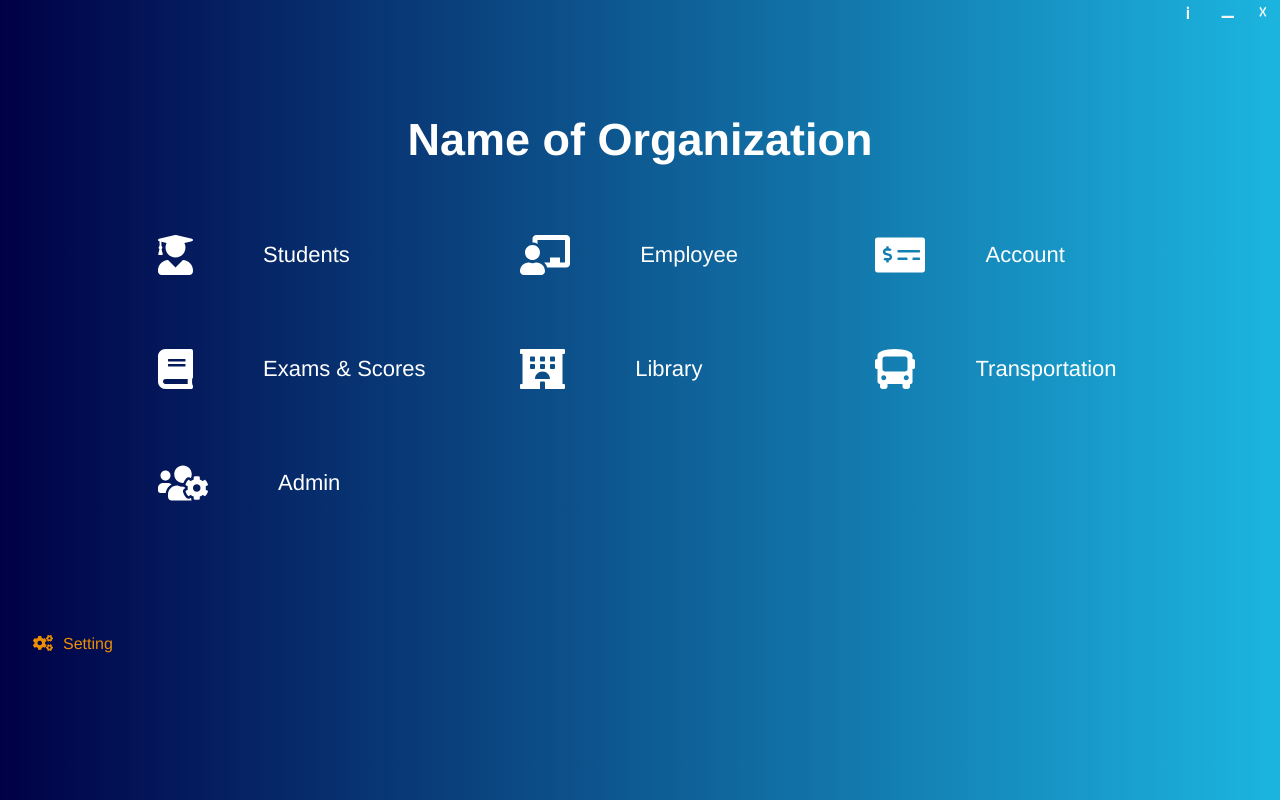
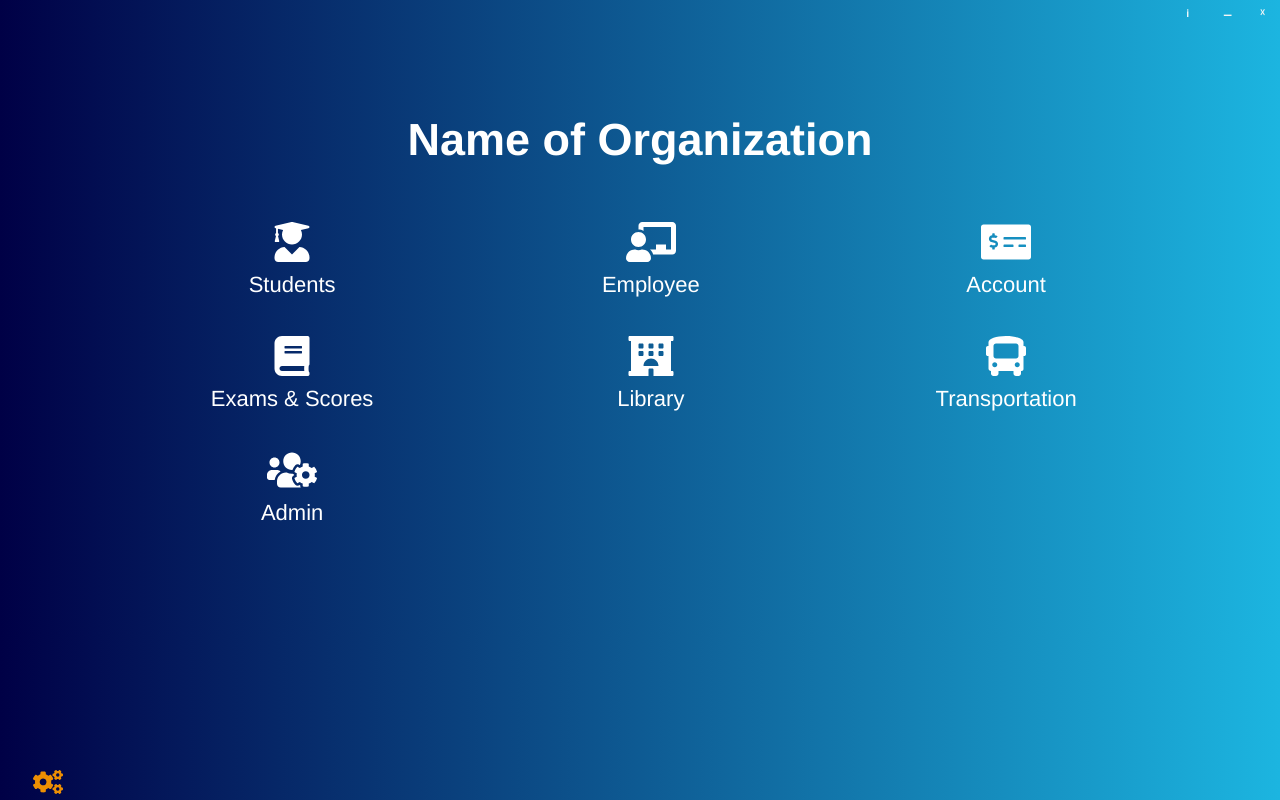
Before and after one commit to ashish6566/electron-vue-app, a Vue app in the folder app-1.0.0/: page / in a window 1280 px wide. Built offline with nearby package versions, Linux system fonts and the light colour scheme.

Commit message:
package.json update, vue router fixed, background.js updated, Vuex dependencies removed, nav-link in Home.vue modified

```diff
--- a/app-1.0.0/package.json
+++ b/app-1.0.0/package.json
@@ -17,8 +17,7 @@
     "@fortawesome/vue-fontawesome": "^0.1.7",
     "core-js": "^2.6.5",
     "vue": "^2.6.10",
-    "vue-router": "^3.0.3",
-    "vuex": "^3.0.1"
+    "vue-router": "^3.0.3"
   },
   "devDependencies": {
     "@vue/cli-plugin-babel": "^3.11.0",
--- a/app-1.0.0/src/App.vue
+++ b/app-1.0.0/src/App.vue
@@ -8,10 +8,10 @@
           </button>
         </div>
         <div class="controls">
-            <button class="btnControl" id="btnMin" v-on:click="minimize">&#9866;</button>
+            <button class="btnControl" id="btnMin">&#9866;</button>
         </div>
         <div class="controls">
-          <button class="btnControl" id="btnClose" v-on:click="close">&#9747;</button>
+          <button class="btnControl" id="btnClose">&#9747;</button>
         </div>
       </div>
     </div>
@@ -21,31 +21,30 @@
 
 <style>
 *{
-  font-size: 1rem;
+  font-size: 10px;
   margin: 0;
   padding: 0;
   box-sizing: border-box;
 }
-
-#app {
+body{
   background: linear-gradient(to right, #fc4a1a, #f7b733);
   background: linear-gradient(to bottom, #360033, #0b8793);
   background: linear-gradient(to bottom, #000000, #434343);
-   background: linear-gradient(to right, #000046, #1cb5e0);
-  height: 100vh;
+  background: linear-gradient(to right, #000046, #1cb5e0);
+}
+#app {
+  height: 100%;
+  width: 100%;
   font-family: 'Avenir', Helvetica, Arial, sans-serif;
   -webkit-font-smoothing: antialiased;
   -moz-osx-font-smoothing: grayscale;
   color: #fff;
-  height: 100vh;
 }
-
 .controlbar{
   width: 100%;
   -webkit-app-region: drag;
   height: 25px;
 }
-
 .window-control{
   position: absolute;
   right: 0px;
@@ -53,11 +52,9 @@
   -webkit-app-region: no-drag;
   height: 25px;
 }
-
 button{
   border: none;
 }
-
 .btnControl{
   font-weight: bold;
   color: whitesmoke;
@@ -65,33 +62,21 @@ button{
   width: 35px;
   background-color: transparent;
 }
-
 #btnAbout{
   margin-right: 5px;
 }
-
 #btnMin:hover{
   background-color: grey;
 }
-
 #btnClose:hover{
   background-color: red;
 }
-
 a{
   text-decoration: none;
   color: #fff;
 }
-
 .left-sidebar #back-home a{
   color: #000;
-}
-
-.footer{
-  width: 100%;
-  height: 25px;
-  position: absolute;
-  bottom: 0px;
 }
 
 .about, .account, .admin, .exams-scores, .employee, .library, .student, .transportation{
@@ -99,24 +84,96 @@ a{
   background: aliceblue;
   color: #3a3d40;
 }
-
 .left-sidebar{
   width: 20%;
   height: 100%;
   padding-left: 10px;
 }
-
 #back-home{
   width: 100%;
   display: block;
   padding: 10px 0;
 }
-
 hr{
   background:white;
 }
-
 .page-title{
   padding: 10px 0px;
 }
+.home{
+  padding-top: 50px;
+  height: 100%;
+}
+.container{
+  display: flex;
+  text-align: center;
+  flex-direction: column;
+  width:80%;
+  margin: 0 auto;
+}
+.head-title{
+  height: 130px;
+  display: flex;
+  justify-content: center;
+  align-items: center;
+}
+.head-title h2{
+  font-size: 45px;
+}
+.grid-dashboards{
+  display: grid;
+  grid-template-columns: 34% 33.33% 33.33%;
+  grid-template-rows:100px 100px 100px;
+  margin-bottom: 100px;
+  grid-gap:14px;
+}
+.grid-dashboards .nav-link{
+  display: flex;
+  align-items: center;
+  justify-content:left;
+  padding-right: 20px;
+  font-size: 30px;
+  box-sizing: border-box;
+}
+.grid-dashboards .nav-link a .nav-icon{
+  padding: 10px;
+  margin: 0px auto;
+}
+.grid-dashboards .nav-link a .nav-icon svg{
+  width: 50px;
+  height: 40px;
+  font-size: 40px;
+}
+.grid-dashboards .nav-link a{
+  font-size: 22px;
+  margin: 0px auto;
+}
+.grid-dashboards .nav-link:hover{
+    /* border: #fff solid 1px; */
+      /* background: linear-gradient(to bottom, #ff8008, #ffc837); */
+    border:  #ED8F03 1px  solid;
+    margin: -1.1167px;
+}
+.footer-options{
+  position: absolute;
+  bottom: 0px;
+  display: flex;
+  margin-left:30px;
+  padding: 2px 3px;
+}
+.footer-options .foot-icon{
+  padding-right: 10px;
+   color: #ED8F03;
+}
+.footer-options .foot-icon svg{
+  width: 30px;
+  height: 30px;
+}
+.footer-options:hover{
+   /* background-color:   #ED8F03; */
+     color: #fff;
+}
+.footer-options .foot-label{
+  color: #ED8F03;
+}
 </style>
--- a/app-1.0.0/src/background.js
+++ b/app-1.0.0/src/background.js
@@ -19,10 +19,6 @@ function createWindow () {
   win = new BrowserWindow({
     width: 1280,
     height: 720,
-    minWidth: 800,
-    minHeight: 600,
-    maxWidth: 1680,
-    maxHeight: 900,
     //frame: false,
     webPreferences: {
     nodeIntegration: true
--- a/app-1.0.0/src/main.js
+++ b/app-1.0.0/src/main.js
@@ -1,24 +1,21 @@
 import Vue from 'vue'
 import App from './App.vue'
 import router from './router'
-import store from './store'
 
 import { dom } from '@fortawesome/fontawesome-svg-core'
-dom.watch();
 import { library } from '@fortawesome/fontawesome-svg-core'
 import { FontAwesomeIcon } from '@fortawesome/vue-fontawesome'
 import {
   faUserGraduate, faMoneyCheckAlt, faBook, faHotel, faBus, faUsersCog, faChalkboardTeacher, faCogs
-} from '@fortawesome/free-solid-svg-icons';
+} from '@fortawesome/free-solid-svg-icons'
 
-library.add( faUserGraduate, faMoneyCheckAlt, faBook, faHotel, faBus, faUsersCog, faChalkboardTeacher, faCogs);
-
+dom.watch()
+library.add( faUserGraduate, faMoneyCheckAlt, faBook, faHotel, faBus, faUsersCog, faChalkboardTeacher, faCogs)
 Vue.component('font-awesome-icon', FontAwesomeIcon)
 
 Vue.config.productionTip = false
 
 new Vue({
   router,
-  store,
   render: h => h(App)
 }).$mount('#app')
--- a/app-1.0.0/src/router.js
+++ b/app-1.0.0/src/router.js
@@ -16,9 +16,6 @@ export default new Router({
     {
       path: '/about',
       name: 'about',
-      // route level code-splitting
-      // this generates a separate chunk (about.[hash].js) for this route
-      // which is lazy-loaded when the route is visited.
       component: () => import('./views/About.vue')
     },
     {
--- a/app-1.0.0/src/store.js
+++ /dev/null
@@ -1,16 +0,0 @@
-import Vue from 'vue'
-import Vuex from 'vuex'
-
-Vue.use(Vuex)
-
-export default new Vuex.Store({
-  state: {
-
-  },
-  mutations: {
-
-  },
-  actions: {
-
-  }
-})
--- a/app-1.0.0/src/views/About.vue
+++ b/app-1.0.0/src/views/About.vue
@@ -8,8 +8,6 @@
       <h1 class="page-title">About us</h1>
       <hr>
     </div>
-
-
   </div>
 </template>
 
--- a/app-1.0.0/src/views/Home.vue
+++ b/app-1.0.0/src/views/Home.vue
@@ -7,67 +7,68 @@
         <h2>Name of Organization<!-- require a component to display name as required--></h2>
       </div>
         <div class="grid-dashboards">
-          <div class="nav-link" id="rlAccount">
+
+          <div class="nav-link">
+            <router-link to="/student">
               <div class="nav-icon">
                 <i class="fas fa-user-graduate"></i>
               </div>
-            <div class="nav-label">
-              <router-link to="/student">Students</router-link>
-            </div>
+              Students
+            </router-link>
           </div>
 
-          <div class="nav-link" id="rlEmployee">
+          <div class="nav-link">
+            <router-link to="/employee">
               <div class="nav-icon">
                 <i class="fas fa-chalkboard-teacher"></i>
               </div>
-            <div class="nav-label">
-               <router-link to="/employee">Employee</router-link>
-            </div>
+              Employee
+            </router-link>
           </div>
 
-          <div class="nav-link" id="rlExamsAndScores">
+          <div class="nav-link">
+
+            <router-link to="/account">
               <div class="nav-icon">
                 <i class="fas fa-money-check-alt"></i>
               </div>
-             <div class="nav-label">
-                <router-link to="/account">Account</router-link>
+              Account
+            </router-link>
           </div>
+
+          <div class="nav-link" id="rlExams-score">
+            <router-link to="/exams_score">
+              <div class="nav-icon">
+                <i class="fas fa-book"></i>
+              </div>
+              Exams &amp; Scores
+            </router-link>
           </div>
 
           <div class="nav-link" id="rlLibrary">
-            <div class="nav-icon">
-               <i class="fas fa-book"></i>
-            </div>
-            <div class="nav-label">
-               <router-link to="/exams_score">Exams &amp; Scores</router-link>
-            </div>
-          </div>
-
-          <div class="nav-link" id="rlHostel">
+            <router-link to="/library">
               <div class="nav-icon">
                 <i class="fas fa-hotel"></i>
               </div>
-            <div class="nav-label">
-               <router-link to="/library">Library</router-link>
-            </div>
+              Library
+            </router-link>
           </div>
 
           <div class="nav-link" id="rltransportation">
+            <router-link to="/transportation">
               <div class="nav-icon">
                 <i class="fas fa-bus"></i>
               </div>
-            <div class="nav-label">
-               <router-link to="/transportation">Transportation</router-link>
-            </div>
+              Transportation
+            </router-link>
           </div>
 
           <div class="nav-link" id="rlAdmin">
+            <router-link to="/admin">
               <div class="nav-icon">
                   <i class="fas fa-users-cog"></i>
-            </div>
-            <div class="nav-label">
-                <router-link to="/admin">Admin</router-link>
-            </div>
+              </div>Admin
+            </router-link>
           </div>
         </div><!--End of grid-dashboard-->
     </div><!--End of container-->
@@ -75,122 +76,15 @@
           <div class="foot-icon">
             <i class="fas fa-cogs"></i>
           </div>
-          <div class="foot-label">
-             <p>Setting</p><!--router-link required-->
-          </div>
       </div>
   </div><!--End of Home-->
 </template>
 
 <script>
 // @ is an alias to /src
-//import router from '@/router.js'
+//import router from '../router.js'
 
 export default {
   name: 'home'
 }
 </script>
-
-<style>
-.home{
-  padding-top: 50px;
-
-}
-.container{
-  display: flex;
-  text-align: center;
-  flex-direction: column;
-  width:80%;
-  margin: 0 auto;
-}
-
-a{
-  text-decoration: none;
-    color: #fff;
-}
-
-/* .head-title */
-.head-title{
-  height: 130px;
-  display: flex;
-  justify-content: center;
-  align-items: center;
-
-}
-
-.head-title h2{
-  font-size: 45px;
-}
-
-/* .grid-dashboards */
-.grid-dashboards{
-  display: grid;
-  grid-template-columns: 34% 33.33% 33.33%;
-  grid-template-rows:100px 100px 100px;
-  margin-bottom: 100px;
-  grid-gap:14px;
-}
-
-.grid-dashboards .nav-link{
-  display: flex;
-  align-items: center;
-  justify-content:left;
-  padding-right: 20px;
-  font-size: 30px;
-  box-sizing: border-box;
-
-
-}
-
-.grid-dashboards .nav-link .nav-icon{
-     margin-right: 70px;
-     margin-left: 30px;
-}
-
-.grid-dashboards .nav-link:nth-child(3) .nav-icon, /*for account icon and transportation icon*/
-.grid-dashboards .nav-link:nth-child(6) .nav-icon{
-  margin-right: 60px;
-}
-
-.grid-dashboards .nav-link .nav-icon svg{
-  font-size: 40px;
-}
-
-.grid-dashboards .nav-link .nav-label a{
-  font-size: 22px;
-}
-
-.grid-dashboards .nav-link:hover{
-    /* border: #fff solid 1px; */
-      /* background: linear-gradient(to bottom, #ff8008, #ffc837); */
-       border:  #ED8F03 1px  solid;
-
-    margin: -1.1167px;
-
-
-}
-
-/* .footer-options */
-.footer-options{
-  display: flex;
-  width:6%;
-  margin-left:30px;
-  padding: 2px 3px;
-}
-
-.footer-options .foot-icon{
-  padding-right: 10px;
-   color: #ED8F03;
-}
-
-.footer-options:hover{
-   /* background-color:   #ED8F03; */
-     color: #fff;
-
-}
-
-
-.footer-options .foot-label{
-  color: #ED8F03;
-}
-</style>
```
Also changed, not shown: 1 other file (tests, documents, lock files or other folders). Lines whose indentation alone changed are shown as unchanged.
